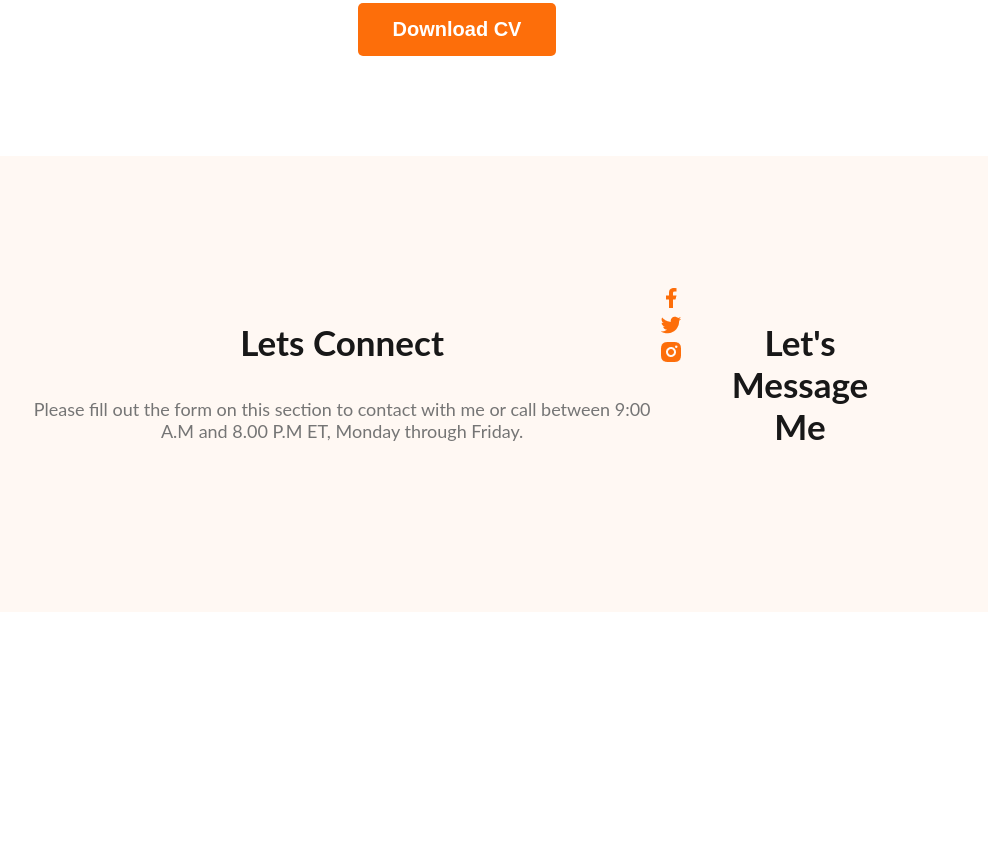
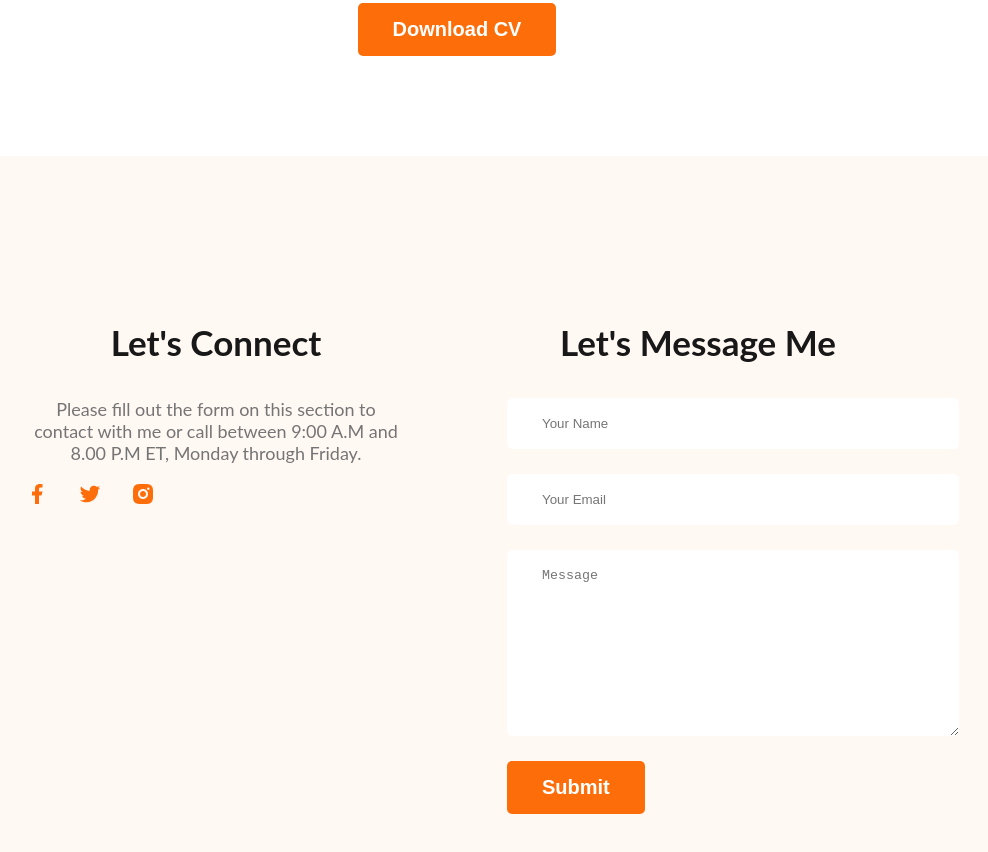
Before and after one commit to Zihad-1/web-developer-portfolio, a plain HTML site: page index.html in a window 1280 px wide. Shown: the part 3043-3895 px from the top of the page, without its empty margins (183-1171 px from the left). Before the commit the page ends 3663 px from the top, so only its background shows below. Drawn offline with Linux system fonts and the light colour scheme.

Commit message:
updated the footer message

```diff
--- a/index.html
+++ b/index.html
@@ -203,20 +203,28 @@
 </main>
 
        <footer>
-                <div class="footer-column">
-                  <h3 class="section-title"> Lets Connect</h3>
+          <div class="footer-column">
+                  <h3 class="section-title"> Let's Connect</h3>
                   <p class="section-description">Please fill out the form on this section to contact with me or call between 9:00 A.M and 8.00 P.M ET, Monday through Friday.</p>
-                </div>
+
 
                 <div class="social-links">
                   <a href=""><img src="images/icons/facebook.png" alt=""></a>
                   <a href=""><img src="images/icons/twitter.png" alt=""></a>
                   <a href=""><img src="images/icons/insta.png" alt=""></a>
                 </div>
+          </div>
+               <div class="footer-column">
+                  <h3 class="section-title">Let's Message Me</h3>
 
-                <div class="footer-column">
-                  <h3 class="section-title">Let's Message Me</h3>
+                  <form class="contact" action="">
+                     <input type="text" placeholder="Your Name">
+                     <input type="email" name="" placeholder="Your Email" id="">
+                     <textarea name="" placeholder="Message" id="" cols="30" rows="10"></textarea>
+                     <input class="btn-primary" type="submit" value="Submit">
+                  </form>
                 </div>
+
 
        </footer>
 
--- a/styles/portfolio.css
+++ b/styles/portfolio.css
@@ -217,7 +217,28 @@ main > section {
 footer{
     display: flex;
     padding: 130px 200px;
+    gap: 100px;
     margin-top: 100px;
     background: #fff8f3;
+}
 
+.footer-column{
+    width: 50%;
 }
+
+.social-links a{
+    margin-right: 25px;
+ }
+
+.contact input[type="text"], .contact input[type="email"],
+
+ textarea{
+    display: block;
+    margin-bottom: 25px;
+    padding: 18px 35px;
+    color: #757575;
+    border-radius: 5px;
+    background: #FFF;
+    border: 0;
+    width: 100%;
+}
```
